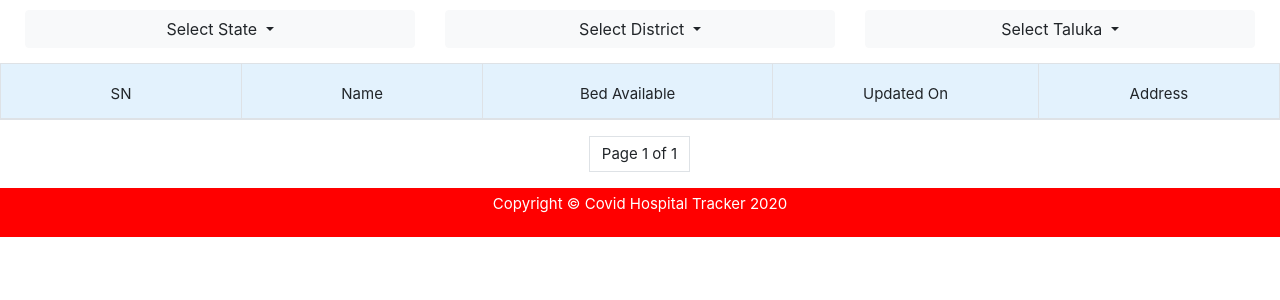
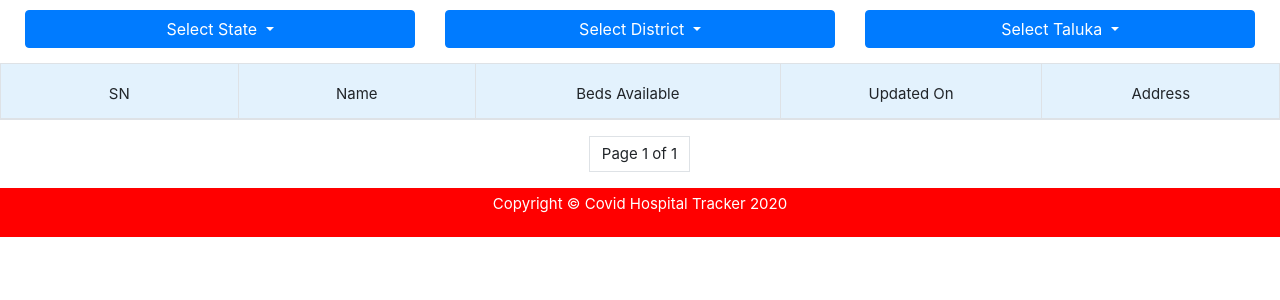
Before and after one commit to lalit97/covid-hospital-tracker, a Django app: page / in a window 1280 px wide. Shown: the part 58-358 px from the top of the page. Run offline with Django 3.2, Linux system fonts and the light colour scheme; data that the repository does not hold is empty; some libraries are stand-ins or nearby versions.

Commit message:
pagination update

```diff
--- a/hospitals/templates/hospitals/home_page.html
+++ b/hospitals/templates/hospitals/home_page.html
@@ -5,7 +5,7 @@
   <div class="dropdown row" id="mydropdown">
     <div class="btn-group col-xs-12 col-sm-4">
       <button
-        class="btn btn-light dropdown-toggle"
+        class="btn btn-primary dropdown-toggle"
         type="button"
         id="b_state"
         data-toggle="dropdown"
@@ -29,7 +29,7 @@
     </div>
     <div class="btn-group col-xs-12 col-sm-4">
       <button
-        class="btn btn-light dropdown-toggle"
+        class="btn btn-primary dropdown-toggle"
         type="button"
         id="b_district"
         data-toggle="dropdown"
@@ -48,7 +48,7 @@
     </div>
     <div class="btn-group col-xs-12 col-sm-4">
       <button
-        class="btn btn-light dropdown-toggle"
+        class="btn btn-primary dropdown-toggle"
         type="button"
         id="b_taluka"
         data-toggle="dropdown"
@@ -72,7 +72,7 @@
       <tr>
         <th scope="col">SN</th>
         <th scope="col">Name</th>
-        <th scope="col">Bed Available</th>
+        <th scope="col">Beds Available</th>
         <th scope="col">Updated On</th>
         <th scope="col">Address</th>
       </tr>
@@ -93,9 +93,9 @@
             <div class="beds-child1">
               <span>
                 {% if hospital.availability.bed_availabe == 0 %}
-                <p>NA</p>
+                <p>unknown</p>
                 {% elif hospital.availability.bed_availabe == "" %}
-                <p>NA</p>
+                <p>unknown</p>
                 {% else %} {{hospital.availability.bed_availabe}} {% endif %}
               </span>
             </div>
@@ -103,7 +103,7 @@
               <button
                 type="button"
                 id="{{hospital.id}}"
-                class="btn btn-light editbtn"
+                class="btn btn-primary editbtn"
                 edit-url="{% url 'hospital:h_edit' hospital.id%}"
               >
                 <i class="far fa-edit editicon"></i>
--- a/hospitals/templates/hospitals/hospital_update.html
+++ b/hospitals/templates/hospitals/hospital_update.html
@@ -1,11 +1,11 @@
 <form method="post" action="{% url 'hospital:h_edit' hospital_id %}">
   {% csrf_token %}
   <div style="margin: auto;">
-    <div style="float: left;">
+    <div style="float: left; margin-bottom: 2px;">
       {{ form }}
     </div>
     <div style="float: right;">
-      <button type="submit" value="Update" class="btn btn-light">
+      <button type="submit" value="Update" class="btn btn-primary">
         <i class="far fa-check-square"></i>
       </button>
     </div>
--- a/hospitals/views.py
+++ b/hospitals/views.py
@@ -95,7 +95,7 @@ class HospitalUpdateView(SuccessMessageMixin, UpdateView):
     template_name = "hospitals/hospital_update.html"
     form_class = AvailabilityModelForm
     success_url = reverse_lazy("hospital:home_page")
-    success_message = "Hospital Updated Successfully"
+    success_message = "Beds Updated Successfully. Thank you for the contribution."
 
     def get_context_data(self, **kwargs):
         context = super(HospitalUpdateView, self).get_context_data(**kwargs)
--- a/static/css/style.css
+++ b/static/css/style.css
@@ -125,4 +125,14 @@ footer {
   #credits {
     width: 80%;
   }
+  .beds-parent {
+    margin: auto;
+    text-align: center;
+  }
+  .beds-child1 {
+    float: none;
+  }
+  .beds-child2 {
+    float: none;
+  }
 }
--- a/static/js/main.js
+++ b/static/js/main.js
@@ -54,6 +54,14 @@ $(document).ready(function () {
 
     /* setting session variable for pagination*/
     sessionStorage.setItem("state_id", state_id);
+
+    /* clear filter and make sure pagination working correctly*/
+    if (sessionStorage.length == 2 || sessionStorage.length === 3) {
+      sessionStorage.clear();
+      sessionStorage.setItem("state_id", state_id);
+      $("#b_district").text("Select District");
+      $("#b_taluka").text("Select Taluka");
+    }
   });
 
   $(document).on("click", ".dropdown-district", function () {
@@ -73,6 +81,13 @@ $(document).ready(function () {
 
     /* setting session variable for pagination*/
     sessionStorage.setItem("district_id", district_id);
+
+    /* clear filter and make sure pagination working correctly*/
+    if (sessionStorage.length === 3) {
+      sessionStorage.clear();
+      sessionStorage.setItem("district_id", district_id);
+      $("#b_taluka").text("Select Taluka");
+    }
   });
 
   $(document).on("click", ".dropdown-taluka", function () {
@@ -104,7 +119,6 @@ $(document).ready(function () {
   });
 
   $(document).on("click", "#list_next", function () {
-    console.log("next clicked");
     obj = $(this);
     data = {
       page: obj.attr("page"),
--- a/templates/base.html
+++ b/templates/base.html
@@ -1,13 +1,13 @@
 {% load static %}
 
 <!DOCTYPE html>
-<html>
+<html lang="en">
   <head>
     <meta charset="utf-8" />
     <meta http-equiv="X-UA-Compatible" content="IE=edge" />
     <meta name="viewport" content="width=device-width, initial-scale=1" />
     <meta
-      name="discription"
+      name="description"
       content="Covid Hospital Tracker is a crowdsourced initiative to track covid hospitals in India"
     />
     <meta name="keywords" content="covid, hospital, covid beds" />
@@ -16,6 +16,7 @@
       content="{% static 'img/brand.png' %}"
       width="30"
       height="30"
+      alt="hospital bed logo"
     />
     <meta property="og:title" content="Covid Hospital Tracker" />
     <meta
@@ -24,7 +25,11 @@
       content="Covid Hospital Tracker is a crowdsourced initiative to track covid hospitals in India"
     />
     <title>Covid Hospital Tracker</title>
-    <link rel="shortcut icon" href="{% static 'img/favicon.png' %}" />
+    <link
+      rel="shortcut icon"
+      href="{% static 'img/favicon.png' %}"
+      alt="hospital bed logo"
+    />
     <link rel="stylesheet" href="{% static "css/bootstrap.min.css" %}" />
     <link rel="stylesheet" href="{% static 'css/fontawesome.min.css' %}" />
     <link rel="stylesheet" href="{% static 'css/brands.min.css' %}" />
@@ -70,6 +75,7 @@
             width="30"
             height="30"
             class="d-inline-block align-top"
+            alt="hospital bed logo"
           />
           Covid Hospital Tracker
         </a>
```
Also changed, not shown: hospitals/templates/hospitals/hospital_list.html (+4 -4 lines), README.md.
